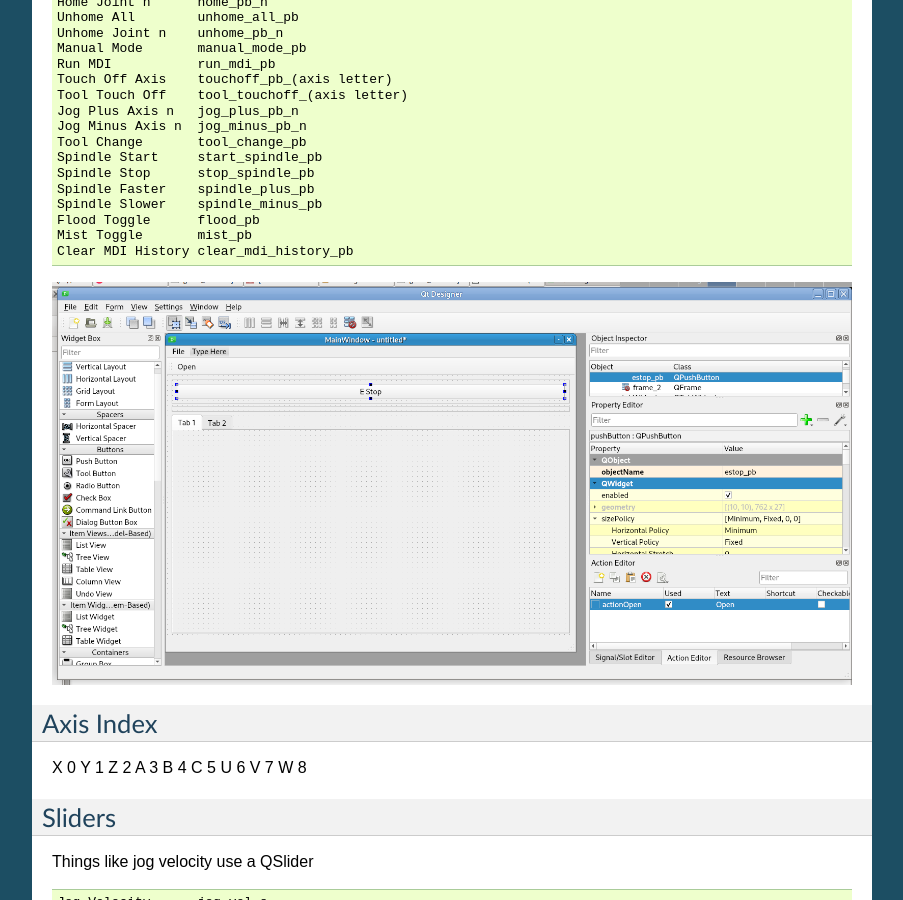
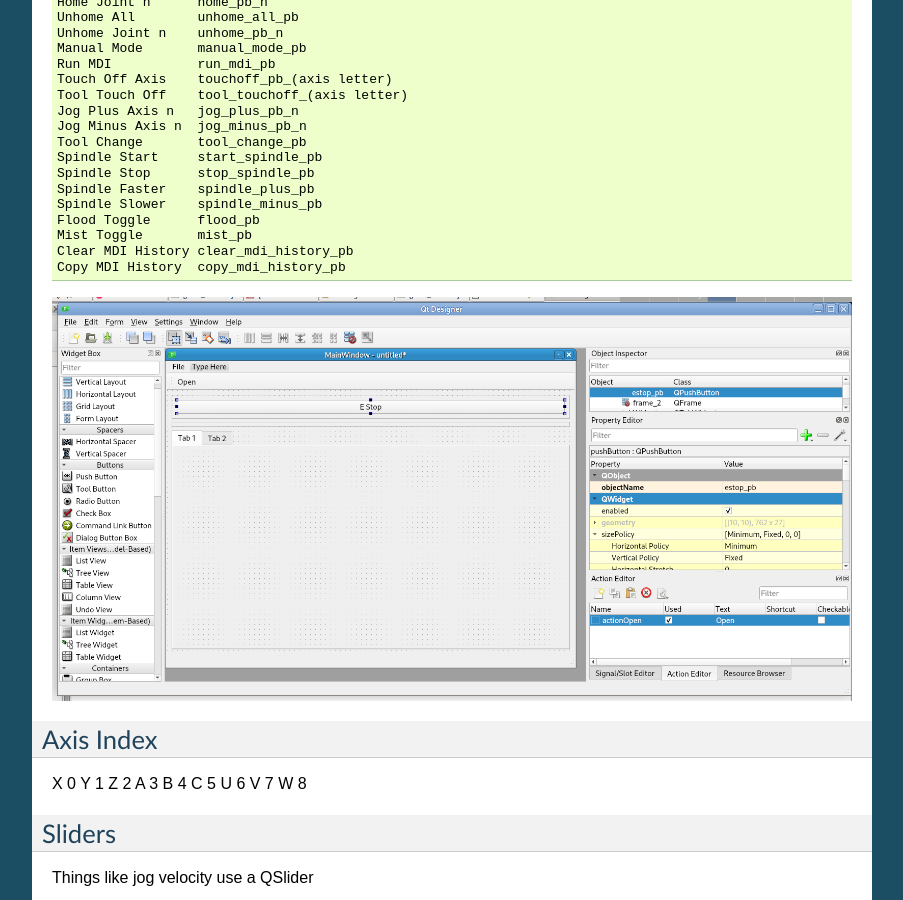
Before and after one commit to jethornton/flexgui, a Sphinx documentation site: the page built from docs/source/controls.rst, in a window 1280 px wide and 900 px high, scrolled down 452 px. Shown: the whole window, without its empty margins (198-1101 px from the left). Built offline with Sphinx 7.4.7, drawn with Linux system fonts in a browser that asks for light colours.

Commit message:
add copy mdi history push button
Signed-off-by: John Thornton <dev@gnipsel.com>

```diff
--- a/docs/source/controls.rst
+++ b/docs/source/controls.rst
@@ -41,6 +41,7 @@
 	Flood Toggle      flood_pb
 	Mist Toggle       mist_pb
 	Clear MDI History clear_mdi_history_pb
+	Copy MDI History  copy_mdi_history_pb
 
 .. image:: /images/controls-01.png
    :align: center
```
